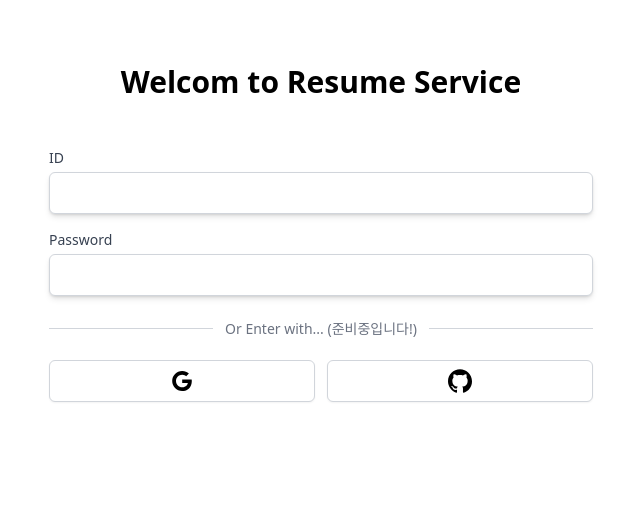
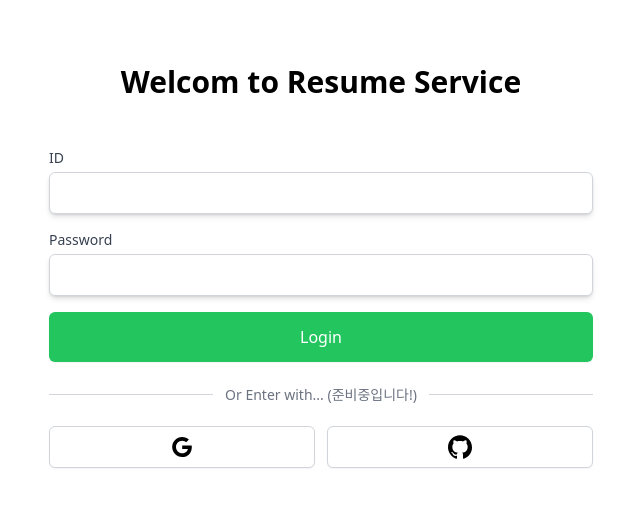
Before and after one commit to ubardev/resume, a Next.js app: page /login in a window 1280 px wide. Shown: the top 506 px of the page, without its empty margins (319-959 px from the left). Built offline with nearby package versions, Linux system fonts and the light colour scheme.

Commit message:
:sparkles: Add: button component

```diff
--- /dev/null
+++ b/components/button.tsx
@@ -0,0 +1,17 @@
+import { cls } from "@libs/client/utils";
+
+interface ButtonProps {
+  text: string;
+}
+
+export default function Button({ text }: ButtonProps) {
+  return (
+    <button
+      className={cls(
+        "py-3 text-base  px-4 w-full bg-green-500 hover:bg-green-600 text-white border border-transparent rounded-md shadow-sm font-medium focus:ring-2 focus:ring-offset-2 focus:ring-green-500 focus:outline-none"
+      )}
+    >
+      {text}
+    </button>
+  );
+}
--- a/pages/login/index.tsx
+++ b/pages/login/index.tsx
@@ -1,6 +1,7 @@
 import { NextPage } from "next";
 import Head from "next/head";
 import Input from "@components/Input";
+import Button from "@components/Button";
 
 const Login: NextPage = () => {
   return (
@@ -17,6 +18,7 @@ const Login: NextPage = () => {
             type="password"
             required={true}
           />
+          <Button text="Login" />
         </form>
         <div className="mt-8">
           <div className="relative">
```
